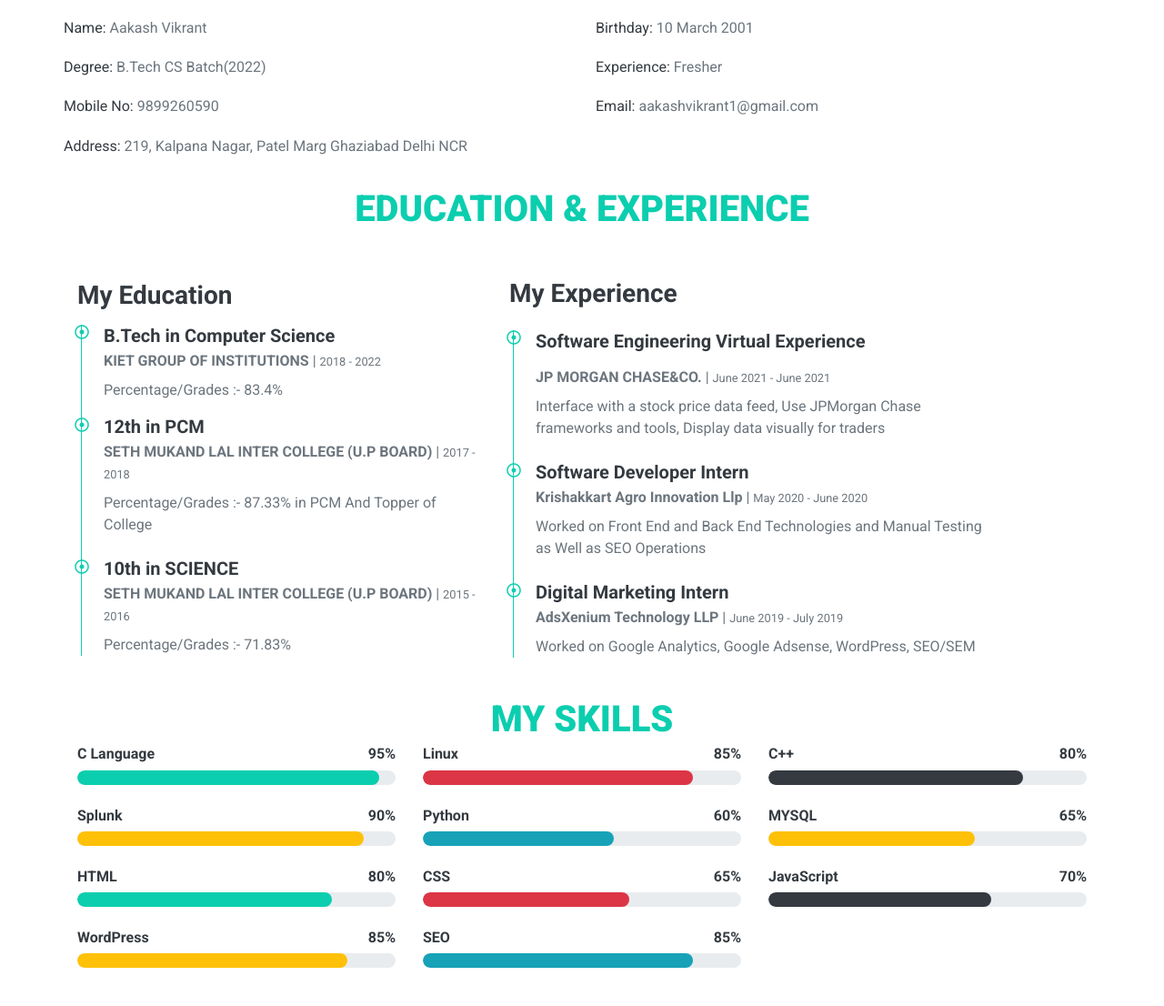
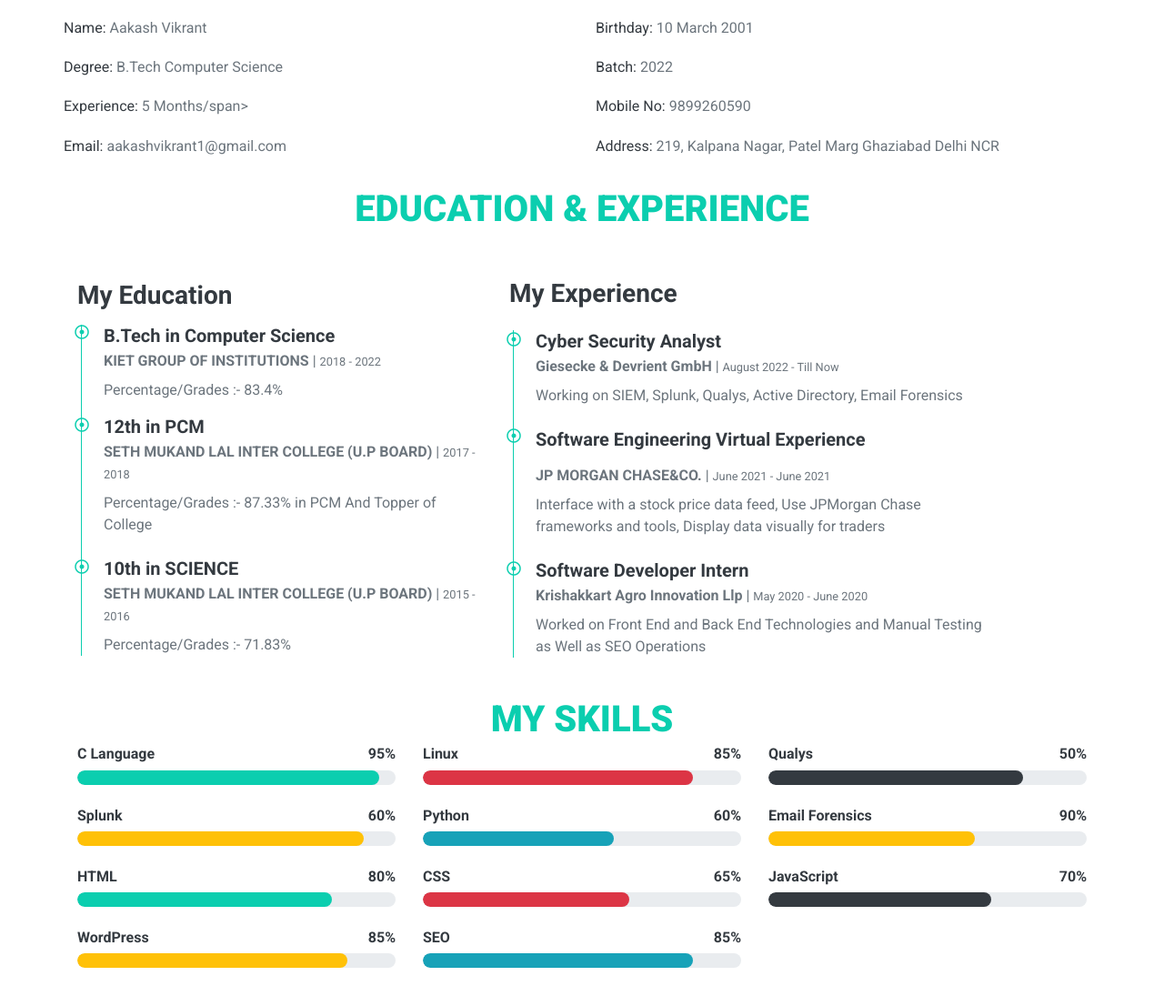
Before and after one commit to aakashvikrant/aakashvikrant.github.io, a plain HTML site: page index.html in a window 1280 px wide. Shown: the part 1067-2173 px from the top of the page at 91% size. Drawn offline with nearby package versions, Linux system fonts and the light colour scheme.

Commit message:
Update index.html

```diff
--- a/index.html
+++ b/index.html
@@ -80,12 +80,12 @@
                     <div class="row mb-5">
                         <div class="col-sm-6 py-2"><h6>Name: <span class="text-secondary">Aakash Vikrant</span></h6></div>
                         <div class="col-sm-6 py-2"><h6>Birthday: <span class="text-secondary">10 March 2001</span></h6></div>
-                        <div class="col-sm-6 py-2"><h6>Degree: <span class="text-secondary">B.Tech CS Batch(2022)</span></h6></div>
-                        <div class="col-sm-6 py-2"><h6>Experience: <span class="text-secondary">Fresher</span></h6></div>
+                        <div class="col-sm-6 py-2"><h6>Degree: <span class="text-secondary">B.Tech Computer Science</span></h6></div>
+                        <div class="col-sm-6 py-2"><h6>Batch: <span class="text-secondary">2022</span></h6></div>
+                        <div class="col-sm-6 py-2"><h6>Experience: <span class="text-secondary">5 Months/span></h6></div>
                         <div class="col-sm-6 py-2"><h6>Mobile No: <span class="text-secondary">9899260590</span></h6></div>
                         <div class="col-sm-6 py-2"><h6>Email: <span class="text-secondary">aakashvikrant1@gmail.com</span></h6></div>
                         <div class="col-sm-6 py-2"><h6>Address: <span class="text-secondary">219, Kalpana Nagar, Patel Marg Ghaziabad Delhi NCR</span></h6></div>
-           <!--           <div class="col-sm-6 py-2"><h6>Freelance: <span class="text-secondary">Available</span></h6></div>    -->
                     </div>
                    <!-- <a href="" class="btn btn-outline-primary mr-4">Hire Me</a>
                     <a href="" class="btn btn-outline-primary">Learn More</a>  -->
@@ -129,6 +129,12 @@
                     <h3 class="mb-4">My Experience</h3>
                     <div class="border-left border-primary pt-0 pl-4 ml-1">
                         <div class="position-relative mb-4">
+                            <i class="far fa-dot-circle text-primary position-absolute" style="top: 2px; left: -32px;"></i>
+                            <h5 class="font-weight-bold mb-1">Cyber Security Analyst</h5>
+                            <p class="mb-2"><strong>Giesecke & Devrient GmbH</strong> | <small>August 2022 - Till Now</small></p>
+                            <p>Working on SIEM, Splunk, Qualys, Active Directory, Email Forensics</p>
+                        </div>
+                        <div class="position-relative mb-4">
                             <i class="far fa-dot-circle text-primary position-absolute" style="top: 0px; left: -32px;"></i>
                             <h5 class="font-weight-bold mb-3">Software Engineering Virtual Experience</h5>
                             <p class="mb-2"><strong>JP MORGAN CHASE&CO.</strong> | <small>June 2021 - June 2021</small></p>
@@ -140,12 +146,6 @@
                             <h5 class="font-weight-bold mb-1">Software Developer Intern</h5>
                             <p class="mb-2"><strong>Krishakkart Agro Innovation Llp</strong> | <small>May 2020 - June 2020</small></p>
                             <p>Worked on Front End and Back End Technologies and Manual Testing as Well as SEO Operations</p>
-                        </div>
-                        <div class="position-relative mb-4">
-                            <i class="far fa-dot-circle text-primary position-absolute" style="top: 2px; left: -32px;"></i>
-                            <h5 class="font-weight-bold mb-1">Digital Marketing Intern</h5>
-                            <p class="mb-2"><strong>AdsXenium Technology LLP</strong> | <small>June 2019 - July 2019</small></p>
-                            <p>Worked on Google Analytics, Google Adsense, WordPress, SEO/SEM</p>
                         </div>
                     </div>
                 </div>
@@ -189,8 +189,8 @@
                 <div class="col-md-4">
                     <div class="skill mb-4">
                         <div class="d-flex justify-content-between">
-                            <h6 class="font-weight-bold">C++</h6>
-                            <h6 class="font-weight-bold">80%</h6>
+                            <h6 class="font-weight-bold">Qualys</h6>
+                            <h6 class="font-weight-bold">50%</h6>
                         </div>
                         <div class="progress">
                             <div class="progress-bar bg-dark" role="progressbar" aria-valuenow="80" aria-valuemin="0" aria-valuemax="100"></div>
@@ -202,7 +202,7 @@
                     <div class="skill mb-4">
                         <div class="d-flex justify-content-between">
                             <h6 class="font-weight-bold">Splunk</h6>
-                            <h6 class="font-weight-bold">90%</h6>
+                            <h6 class="font-weight-bold">60%</h6>
                         </div>
                         <div class="progress">
                             <div class="progress-bar bg-warning" role="progressbar" aria-valuenow="90" aria-valuemin="0" aria-valuemax="100"></div>
@@ -225,8 +225,8 @@
                      <div class="col-md-4">
                 <div class="skill mb-4">
                     <div class="d-flex justify-content-between">
-                        <h6 class="font-weight-bold">MYSQL</h6>
-                        <h6 class="font-weight-bold">65%</h6>
+                        <h6 class="font-weight-bold">Email Forensics</h6>
+                        <h6 class="font-weight-bold">90%</h6>
                     </div>
                     <div class="progress">
                         <div class="progress-bar bg-warning" role="progressbar" aria-valuenow="65" aria-valuemin="0" aria-valuemax="100"></div>
```
